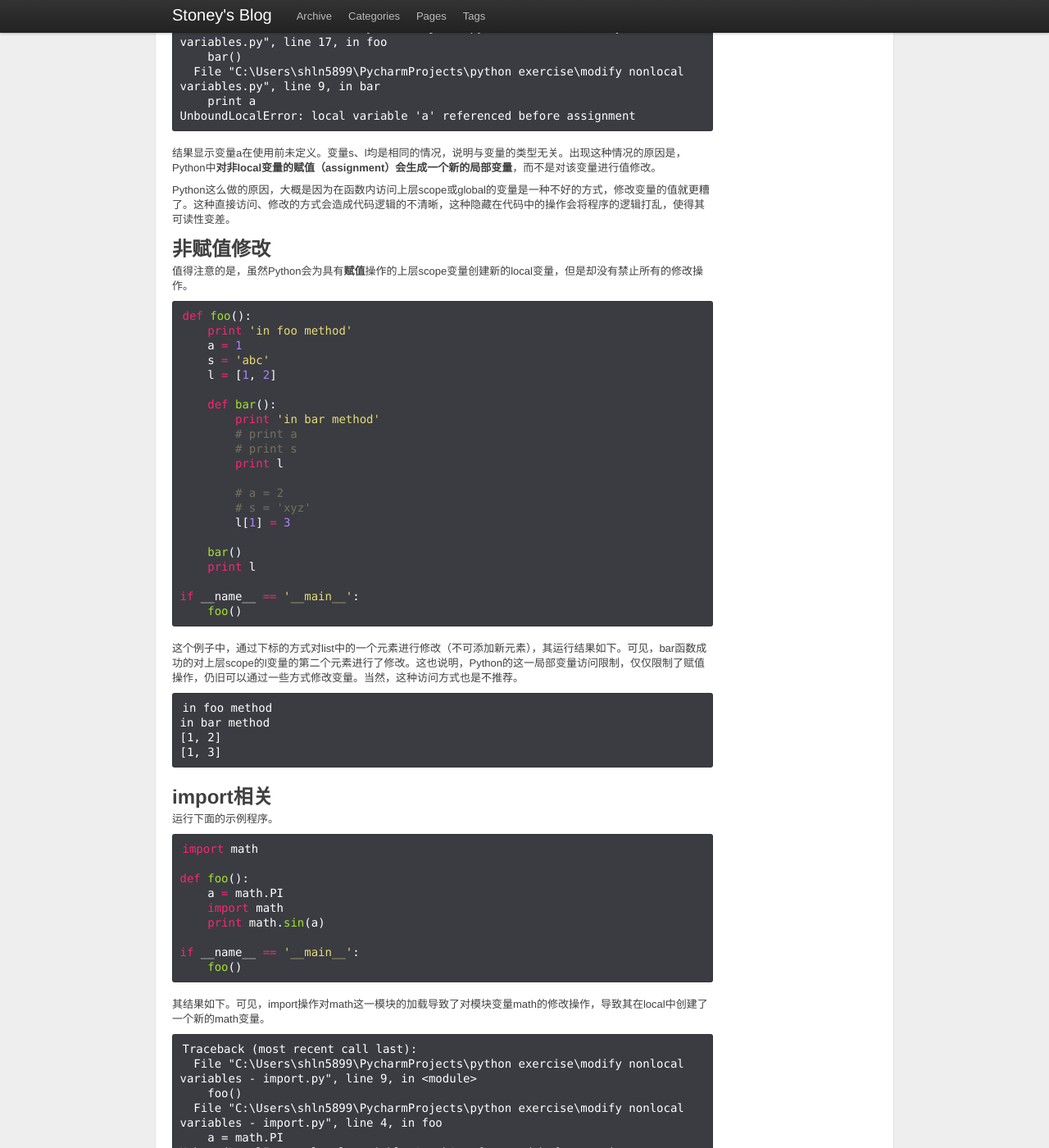
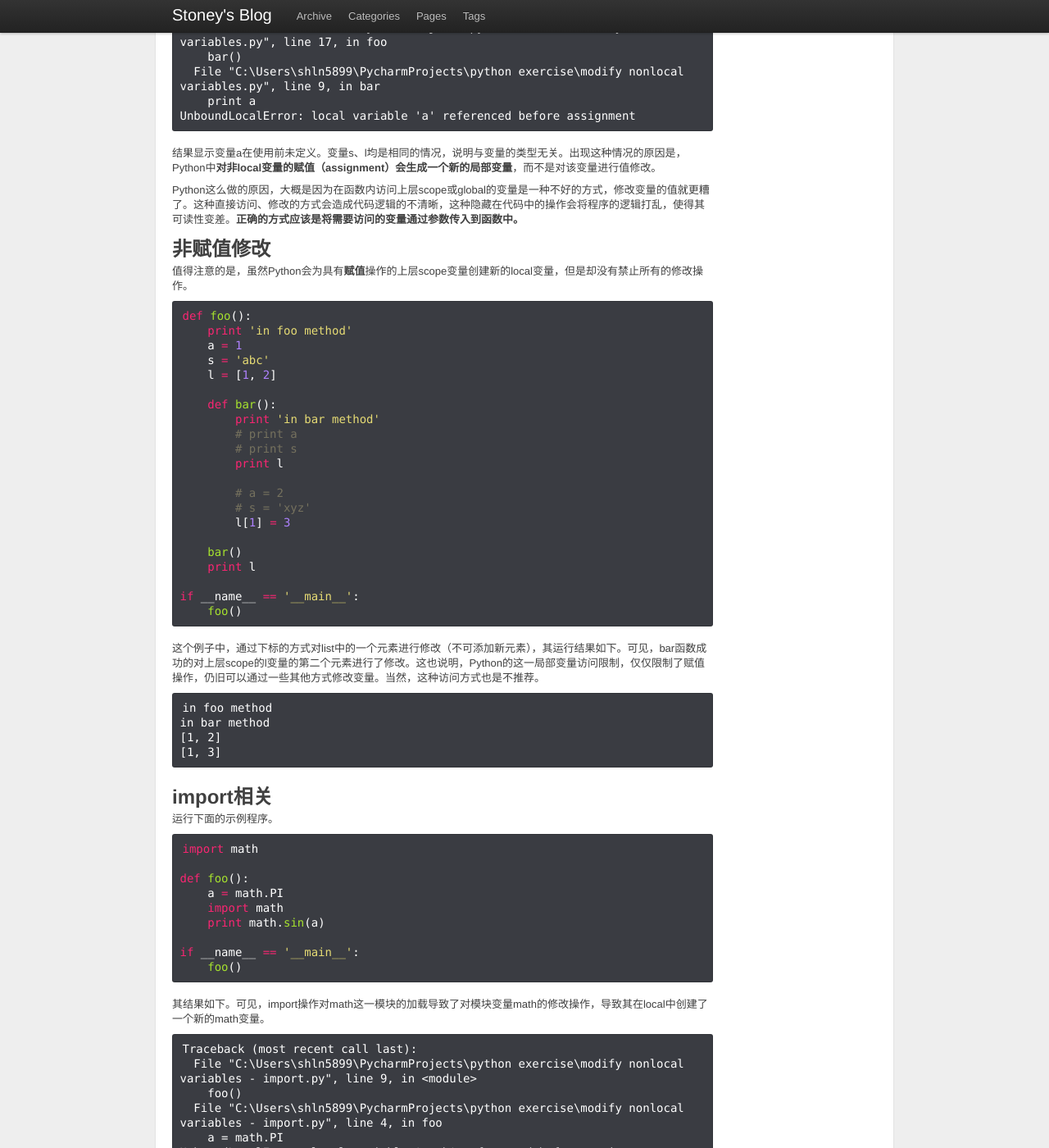
Before and after one commit to DengZuoheng/istoney.github.io, a Jekyll site: the page built from _posts/python/2017-04-10-access-nonlocal-veriable-from-local.md, in a window 1280 px wide and 1400 px high, scrolled down 1509 px. Shown: the whole window at 82% size. Built offline with Jekyll 4.4.1, drawn with Linux system fonts in a browser that asks for light colours; comment, search, counter and statistics services are not loaded.

Commit message:
Update 2017-04-10-access-nonlocal-veriable-from-local.md
add correct practice

````diff
--- a/_posts/python/2017-04-10-access-nonlocal-veriable-from-local.md
+++ b/_posts/python/2017-04-10-access-nonlocal-veriable-from-local.md
@@ -92,7 +92,7 @@ UnboundLocalError: local variable 'a' referenced before assignment
 
 结果显示变量a在使用前未定义。变量s、l均是相同的情况，说明与变量的类型无关。出现这种情况的原因是，Python中**对非local变量的赋值（assignment）会生成一个新的局部变量**，而不是对该变量进行值修改。
 
-Python这么做的原因，大概是因为在函数内访问上层scope或global的变量是一种不好的方式，修改变量的值就更糟了。这种直接访问、修改的方式会造成代码逻辑的不清晰，这种隐藏在代码中的操作会将程序的逻辑打乱，使得其可读性变差。
+Python这么做的原因，大概是因为在函数内访问上层scope或global的变量是一种不好的方式，修改变量的值就更糟了。这种直接访问、修改的方式会造成代码逻辑的不清晰，这种隐藏在代码中的操作会将程序的逻辑打乱，使得其可读性变差。**正确的方式应该是将需要访问的变量通过参数传入到函数中。**
 
 ## 非赋值修改
 
@@ -122,7 +122,7 @@ if __name__ == '__main__':
     foo()
 ```
 
-这个例子中，通过下标的方式对list中的一个元素进行修改（不可添加新元素），其运行结果如下。可见，bar函数成功的对上层scope的l变量的第二个元素进行了修改。这也说明，Python的这一局部变量访问限制，仅仅限制了赋值操作，仍旧可以通过一些方式修改变量。当然，这种访问方式也是不推荐。
+这个例子中，通过下标的方式对list中的一个元素进行修改（不可添加新元素），其运行结果如下。可见，bar函数成功的对上层scope的l变量的第二个元素进行了修改。这也说明，Python的这一局部变量访问限制，仅仅限制了赋值操作，仍旧可以通过一些其他方式修改变量。当然，这种访问方式也是不推荐。
 
 ```
 in foo method
````
